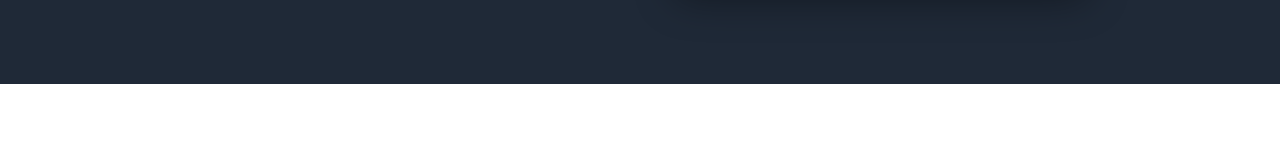
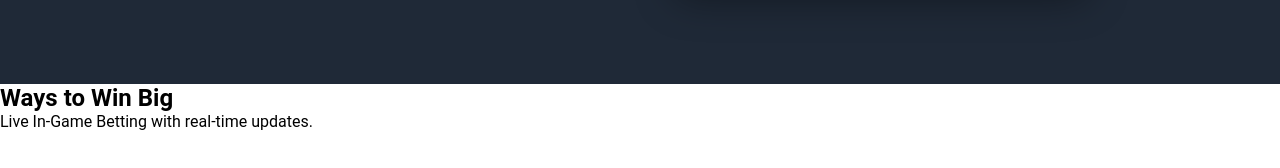
Before and after one commit to giovannirodriguezdev/odin-landing-page, a plain HTML site: page index.html in a window 1280 px wide. Shown: the part 540-708 px from the top of the page. Drawn offline with Linux system fonts and the light colour scheme.

```diff
--- a/index.html
+++ b/index.html
@@ -38,5 +38,16 @@
         </div>
       </div>
     </header>
+
+    <section class="info-section">
+      <h2>Ways to Win Big</h2>
+      <div class="card-container">
+        <div class="card">
+          <div class="square"></div>
+          <p>Live In-Game Betting with real-time updates.</p>
+        </div>
+      </div>
+      <div class="card"></div>
+    </section>
   </body>
 </html>
```
Also changed, not shown: 1 other file.
